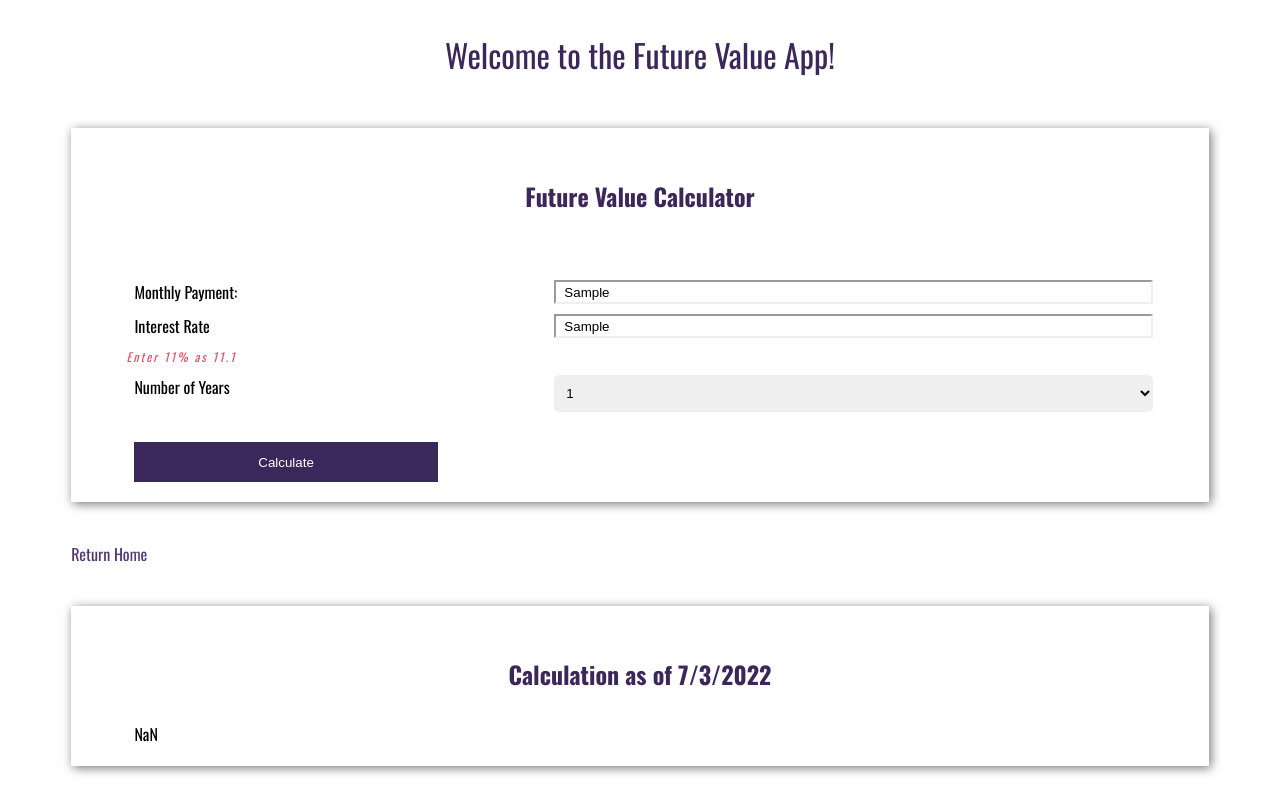
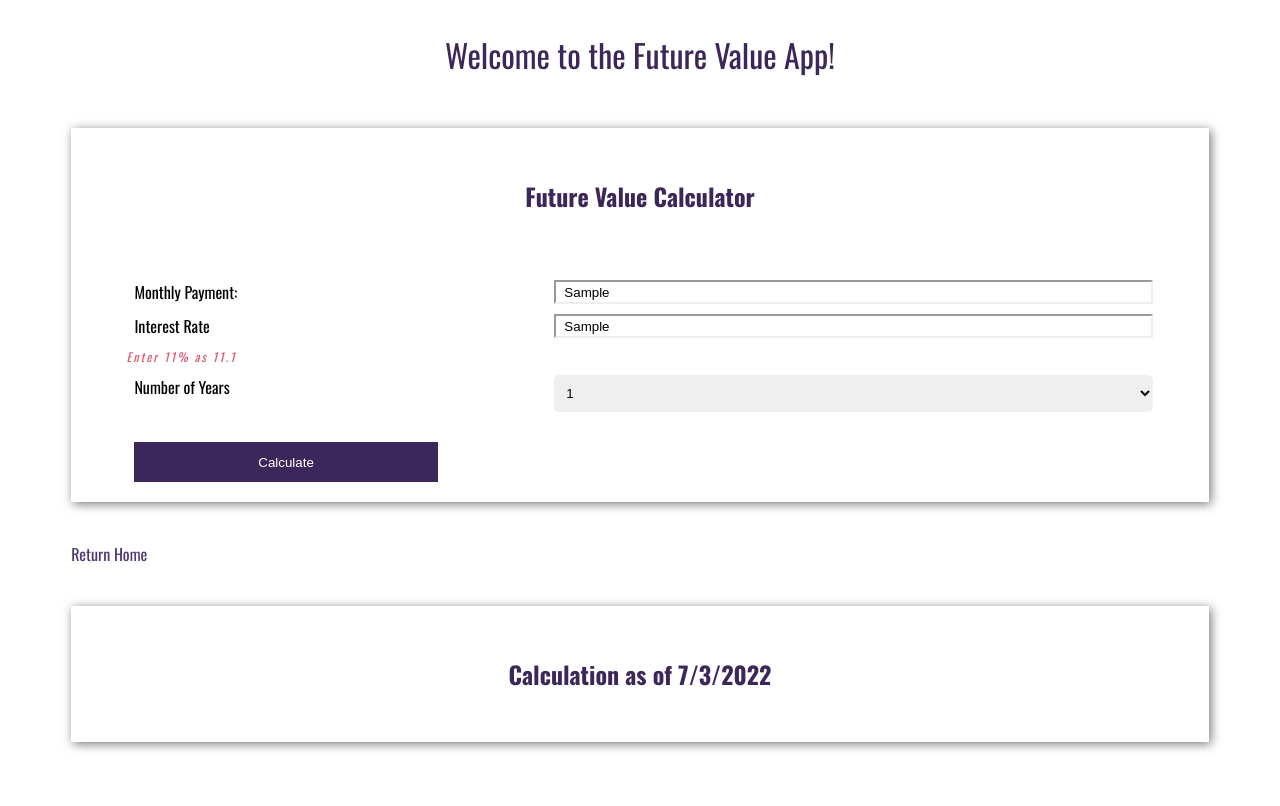
Before and after one commit to fictionfreeway/web-330, a plain HTML site: page week-6/watlington-future-value.html in a window 1280 px wide. Both pictures are taken after typing "Sample", "Sample" into the empty fields and a click on the button "Calculate". Drawn offline with nearby package versions, Linux system fonts and the light colour scheme.

Commit message:
Update watlington-future-value.html

```diff
--- a/week-6/watlington-future-value.html
+++ b/week-6/watlington-future-value.html
@@ -49,7 +49,7 @@
                     }
                 }
 
-                if(true/* monthlyPaymentValidator.validate() === true && rateValidator.validate() === true */) {
+                if(monthlyPaymentValidator.validate() === true && rateValidator.validate() === true) {
                     errorLogEl.innerHTML = "";
                     let calculator = new FinanceCalculator();
                     let futureValue = calculator.calculateFutureValue(monthlyPayment, rate, years);
```
